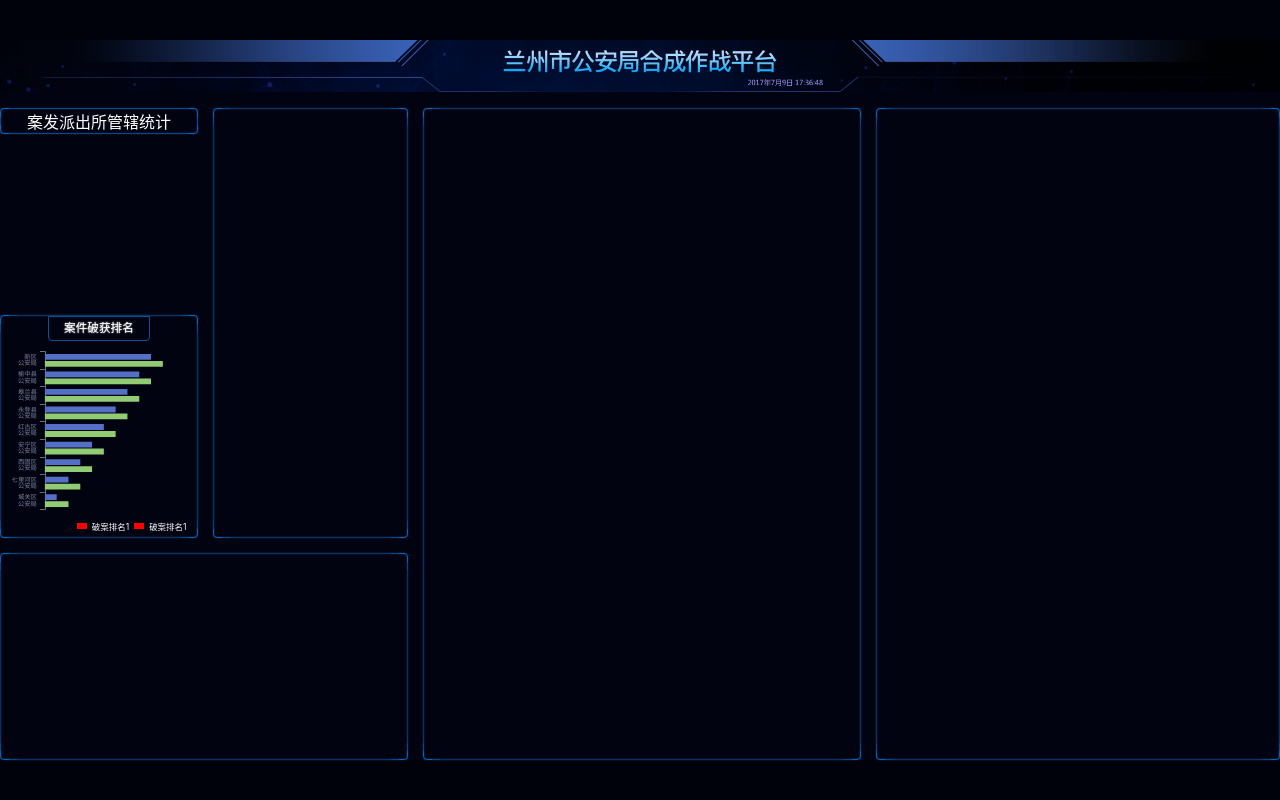
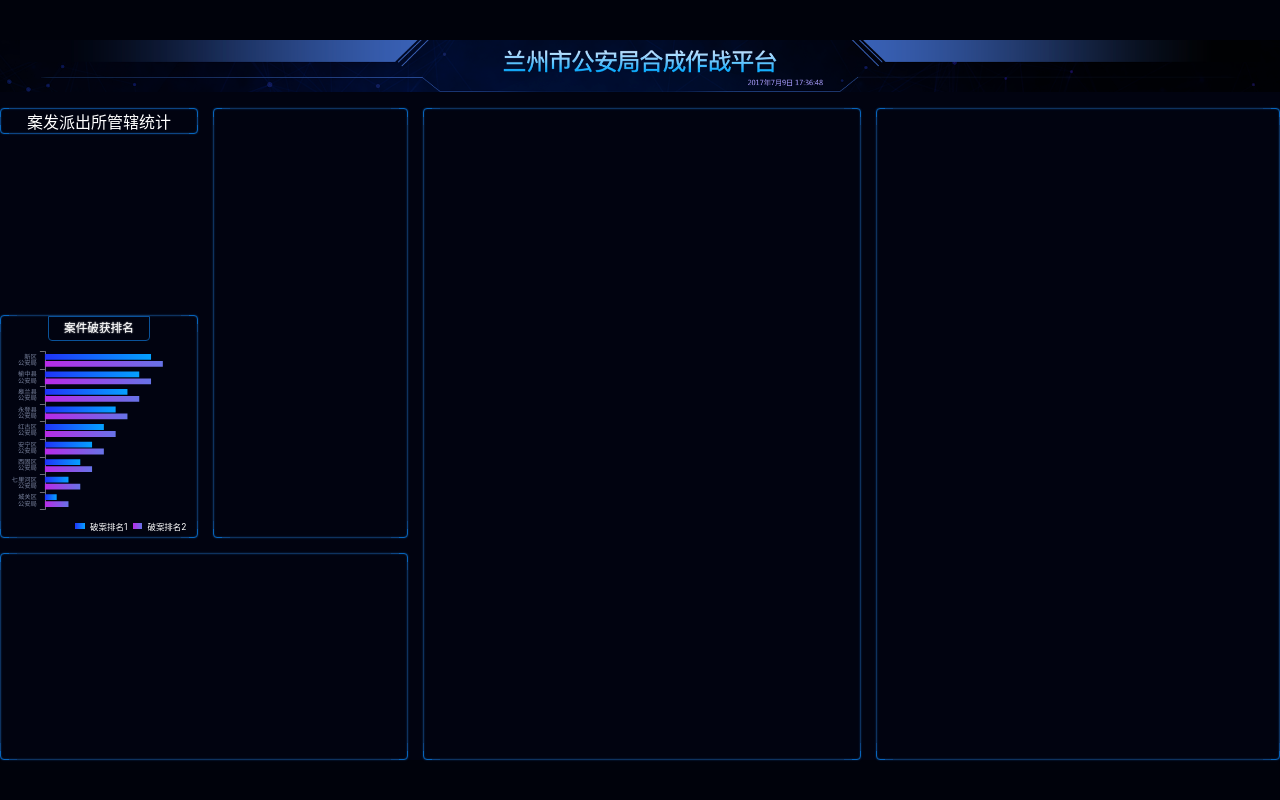
Before and after one commit to songn99/Big-screen-, a React (Vite) app: page /#/ in a window 1280 px wide. Built offline with nearby package versions, Linux system fonts and the light colour scheme.

Commit message:
添加渐变

```diff
--- a/src/components/chart-2.tsx
+++ b/src/components/chart-2.tsx
@@ -29,12 +29,34 @@
                 {
                     name: '2011年',
                     type: 'bar',
-                    data: [1, 2, 3, 4, 5, 6, 7, 8, 9]
+                    data: [1, 2, 3, 4, 5, 6, 7, 8, 9],
+                    itemStyle: {
+                        normal: {
+                            color: new echarts.graphic.LinearGradient(0, 0, 1, 0, [{
+                                offset: 0,
+                                color: '#2034f9'
+                            }, {
+                                offset: 1,
+                                color: '#04a1ff'
+                            }]),
+                        }
+                    }
                 },
                 {
                     name: '2012年',
                     type: 'bar',
-                    data: [2, 3, 4, 5, 6, 7, 8, 9, 10]
+                    data: [2, 3, 4, 5, 6, 7, 8, 9, 10],
+                    itemStyle: {
+                        normal: {
+                            color: new echarts.graphic.LinearGradient(0, 0, 1, 0, [{
+                                offset: 0,
+                                color: '#b92ae8'
+                            }, {
+                                offset: 1,
+                                color: '#6773e7'
+                            }]),
+                        }
+                    }
                 }
             ]
         }));
@@ -46,7 +68,7 @@
             <div ref={divRef} className="chart" />
             <div className="legend">
                 <span className="first" /> 破案排名1
-                <span className="second" /> 破案排名1
+                <span className="second" /> 破案排名2
 
             </div>
         </div>
--- a/src/pages/home.scss
+++ b/src/pages/home.scss
@@ -115,9 +115,13 @@
                     margin: 0 px(10);
                 }
 
-                .first {}
+                .first {
+                    background: linear-gradient(90deg, #2034f9 0%, #04a1ff 100%);
+                }
 
-                .second {}
+                .second {
+                    background: linear-gradient(90deg, #b92ae8 0%, #6773e7 100%);
+                }
             }
         }
     }
```
